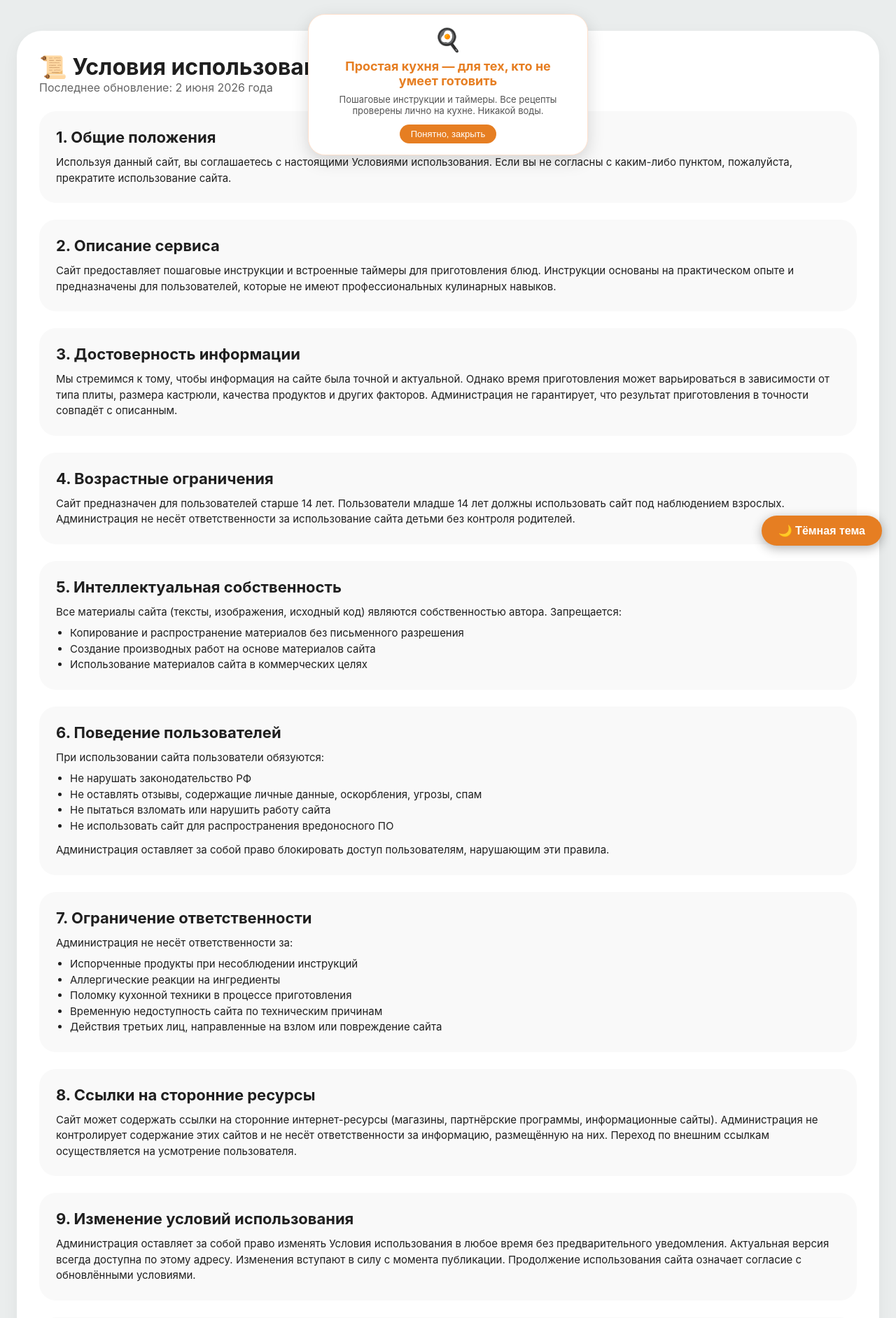
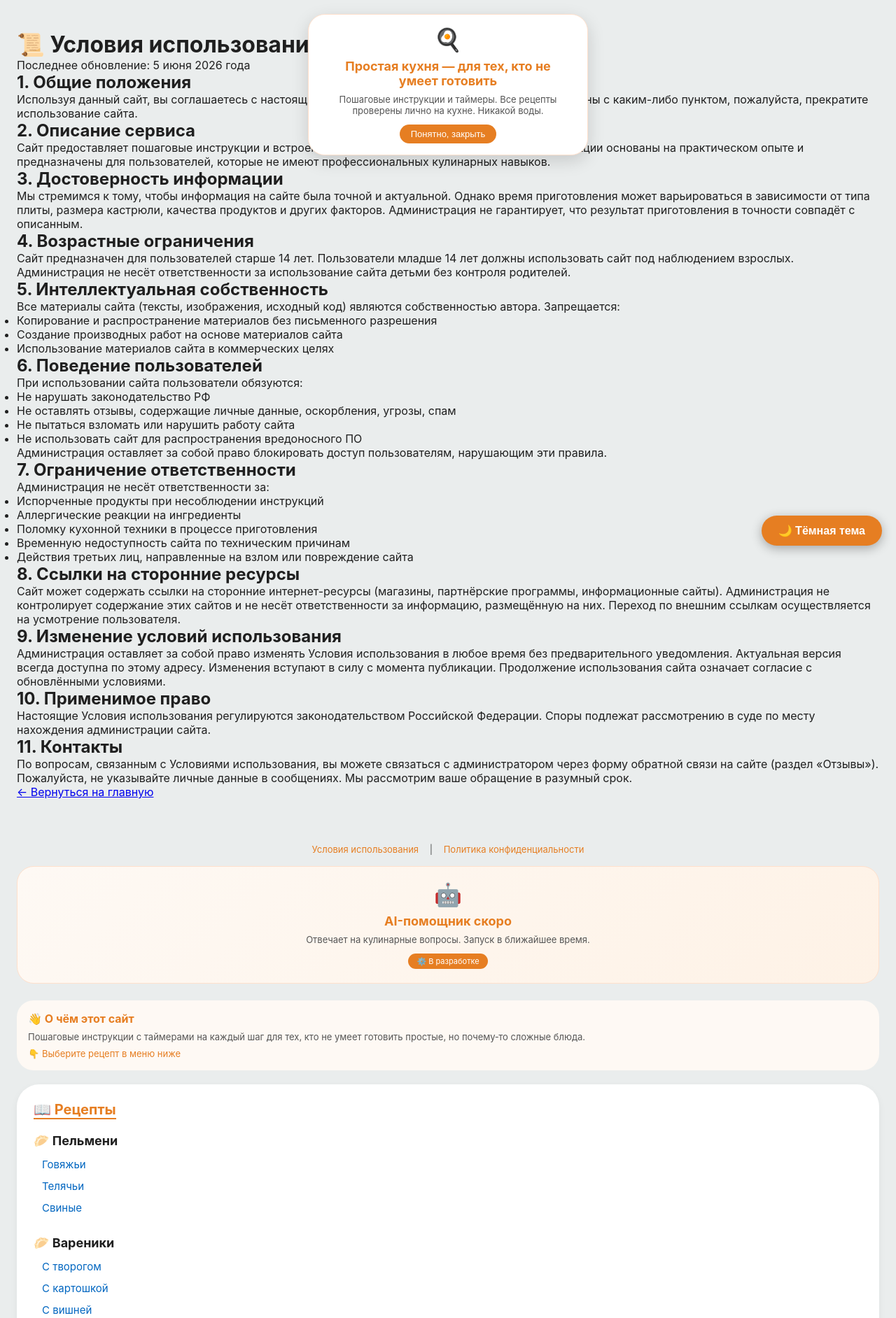
Before and after one commit to levstepansin-ship-it/django_project, a Django app: page /terms/ in a window 1280 px wide. Shown: the top 1884 px of the page at 70% size. Run offline with Django 4.2, Linux system fonts and the light colour scheme.

Commit message:
Update terms.html

```diff
--- a/recipes/templates/recipes/terms.html
+++ b/recipes/templates/recipes/terms.html
@@ -1,86 +1,64 @@
 {% extends "recipes/base.html" %}
 
-{% block title %}Условия использования{% endblock %}
+{% block title %}Условия использования — Wajos{% endblock %}
 
 {% block content %}
-<div class="recipe-area">
-    <h1 style="font-size: 32px;">📜 Условия использования</h1>
-    <p style="color: #666; margin-bottom: 24px;">Последнее обновление: 2 июня 2026 года</p>
+<div class="legal-content">
+    <h1>📜 Условия использования</h1>
+    <p class="legal-date">Последнее обновление: 5 июня 2026 года</p>
 
-    <div style="background: #f9f9f9; border-radius: 24px; padding: 24px; margin-bottom: 24px;">
-        <h2 style="font-size: 22px; margin-bottom: 12px;">1. Общие положения</h2>
-        <p style="font-size: 15px; line-height: 1.5;">Используя данный сайт, вы соглашаетесь с настоящими Условиями использования. Если вы не согласны с каким-либо пунктом, пожалуйста, прекратите использование сайта.</p>
-    </div>
+    <h2>1. Общие положения</h2>
+    <p>Используя данный сайт, вы соглашаетесь с настоящими Условиями использования. Если вы не согласны с каким-либо пунктом, пожалуйста, прекратите использование сайта.</p>
 
-    <div style="background: #f9f9f9; border-radius: 24px; padding: 24px; margin-bottom: 24px;">
-        <h2 style="font-size: 22px; margin-bottom: 12px;">2. Описание сервиса</h2>
-        <p style="font-size: 15px; line-height: 1.5;">Сайт предоставляет пошаговые инструкции и встроенные таймеры для приготовления блюд. Инструкции основаны на практическом опыте и предназначены для пользователей, которые не имеют профессиональных кулинарных навыков.</p>
-    </div>
+    <h2>2. Описание сервиса</h2>
+    <p>Сайт предоставляет пошаговые инструкции и встроенные таймеры для приготовления блюд. Инструкции основаны на практическом опыте и предназначены для пользователей, которые не имеют профессиональных кулинарных навыков.</p>
 
-    <div style="background: #f9f9f9; border-radius: 24px; padding: 24px; margin-bottom: 24px;">
-        <h2 style="font-size: 22px; margin-bottom: 12px;">3. Достоверность информации</h2>
-        <p style="font-size: 15px; line-height: 1.5;">Мы стремимся к тому, чтобы информация на сайте была точной и актуальной. Однако время приготовления может варьироваться в зависимости от типа плиты, размера кастрюли, качества продуктов и других факторов. Администрация не гарантирует, что результат приготовления в точности совпадёт с описанным.</p>
-    </div>
+    <h2>3. Достоверность информации</h2>
+    <p>Мы стремимся к тому, чтобы информация на сайте была точной и актуальной. Однако время приготовления может варьироваться в зависимости от типа плиты, размера кастрюли, качества продуктов и других факторов. Администрация не гарантирует, что результат приготовления в точности совпадёт с описанным.</p>
 
-    <div style="background: #f9f9f9; border-radius: 24px; padding: 24px; margin-bottom: 24px;">
-        <h2 style="font-size: 22px; margin-bottom: 12px;">4. Возрастные ограничения</h2>
-        <p style="font-size: 15px; line-height: 1.5;">Сайт предназначен для пользователей старше 14 лет. Пользователи младше 14 лет должны использовать сайт под наблюдением взрослых. Администрация не несёт ответственности за использование сайта детьми без контроля родителей.</p>
-    </div>
+    <h2>4. Возрастные ограничения</h2>
+    <p>Сайт предназначен для пользователей старше 14 лет. Пользователи младше 14 лет должны использовать сайт под наблюдением взрослых. Администрация не несёт ответственности за использование сайта детьми без контроля родителей.</p>
 
-    <div style="background: #f9f9f9; border-radius: 24px; padding: 24px; margin-bottom: 24px;">
-        <h2 style="font-size: 22px; margin-bottom: 12px;">5. Интеллектуальная собственность</h2>
-        <p style="font-size: 15px; line-height: 1.5;">Все материалы сайта (тексты, изображения, исходный код) являются собственностью автора. Запрещается:</p>
-        <ul style="margin-left: 20px; margin-top: 8px; font-size: 15px; line-height: 1.5;">
+    <h2>5. Интеллектуальная собственность</h2>
+    <p>Все материалы сайта (тексты, изображения, исходный код) являются собственностью автора. Запрещается:</p>
+    <ul>
         <li>Копирование и распространение материалов без письменного разрешения</li>
         <li>Создание производных работ на основе материалов сайта</li>
         <li>Использование материалов сайта в коммерческих целях</li>
     </ul>
-    </div>
 
-    <div style="background: #f9f9f9; border-radius: 24px; padding: 24px; margin-bottom: 24px;">
-        <h2 style="font-size: 22px; margin-bottom: 12px;">6. Поведение пользователей</h2>
-        <p style="font-size: 15px; line-height: 1.5;">При использовании сайта пользователи обязуются:</p>
-        <ul style="margin-left: 20px; margin-top: 8px; font-size: 15px; line-height: 1.5;">
+    <h2>6. Поведение пользователей</h2>
+    <p>При использовании сайта пользователи обязуются:</p>
+    <ul>
         <li>Не нарушать законодательство РФ</li>
         <li>Не оставлять отзывы, содержащие личные данные, оскорбления, угрозы, спам</li>
         <li>Не пытаться взломать или нарушить работу сайта</li>
         <li>Не использовать сайт для распространения вредоносного ПО</li>
     </ul>
-        <p style="font-size: 15px; line-height: 1.5; margin-top: 12px;">Администрация оставляет за собой право блокировать доступ пользователям, нарушающим эти правила.</p>
-    </div>
+    <p>Администрация оставляет за собой право блокировать доступ пользователям, нарушающим эти правила.</p>
 
-    <div style="background: #f9f9f9; border-radius: 24px; padding: 24px; margin-bottom: 24px;">
-        <h2 style="font-size: 22px; margin-bottom: 12px;">7. Ограничение ответственности</h2>
-        <p style="font-size: 15px; line-height: 1.5;">Администрация не несёт ответственности за:</p>
-        <ul style="margin-left: 20px; margin-top: 8px; font-size: 15px; line-height: 1.5;">
+    <h2>7. Ограничение ответственности</h2>
+    <p>Администрация не несёт ответственности за:</p>
+    <ul>
         <li>Испорченные продукты при несоблюдении инструкций</li>
         <li>Аллергические реакции на ингредиенты</li>
         <li>Поломку кухонной техники в процессе приготовления</li>
         <li>Временную недоступность сайта по техническим причинам</li>
         <li>Действия третьих лиц, направленные на взлом или повреждение сайта</li>
     </ul>
-    </div>
 
-    <div style="background: #f9f9f9; border-radius: 24px; padding: 24px; margin-bottom: 24px;">
-        <h2 style="font-size: 22px; margin-bottom: 12px;">8. Ссылки на сторонние ресурсы</h2>
-        <p style="font-size: 15px; line-height: 1.5;">Сайт может содержать ссылки на сторонние интернет-ресурсы (магазины, партнёрские программы, информационные сайты). Администрация не контролирует содержание этих сайтов и не несёт ответственности за информацию, размещённую на них. Переход по внешним ссылкам осуществляется на усмотрение пользователя.</p>
-    </div>
+    <h2>8. Ссылки на сторонние ресурсы</h2>
+    <p>Сайт может содержать ссылки на сторонние интернет-ресурсы (магазины, партнёрские программы, информационные сайты). Администрация не контролирует содержание этих сайтов и не несёт ответственности за информацию, размещённую на них. Переход по внешним ссылкам осуществляется на усмотрение пользователя.</p>
 
-    <div style="background: #f9f9f9; border-radius: 24px; padding: 24px; margin-bottom: 24px;">
-        <h2 style="font-size: 22px; margin-bottom: 12px;">9. Изменение условий использования</h2>
-        <p style="font-size: 15px; line-height: 1.5;">Администрация оставляет за собой право изменять Условия использования в любое время без предварительного уведомления. Актуальная версия всегда доступна по этому адресу. Изменения вступают в силу с момента публикации. Продолжение использования сайта означает согласие с обновлёнными условиями.</p>
-    </div>
+    <h2>9. Изменение условий использования</h2>
+    <p>Администрация оставляет за собой право изменять Условия использования в любое время без предварительного уведомления. Актуальная версия всегда доступна по этому адресу. Изменения вступают в силу с момента публикации. Продолжение использования сайта означает согласие с обновлёнными условиями.</p>
 
-    <div style="background: #f9f9f9; border-radius: 24px; padding: 24px; margin-bottom: 24px;">
-        <h2 style="font-size: 22px; margin-bottom: 12px;">10. Применимое право</h2>
-        <p style="font-size: 15px; line-height: 1.5;">Настоящие Условия использования регулируются законодательством Российской Федерации. Споры подлежат рассмотрению в суде по месту нахождения администрации сайта.</p>
-    </div>
+    <h2>10. Применимое право</h2>
+    <p>Настоящие Условия использования регулируются законодательством Российской Федерации. Споры подлежат рассмотрению в суде по месту нахождения администрации сайта.</p>
 
-    <div style="background: #f9f9f9; border-radius: 24px; padding: 24px; margin-bottom: 24px;">
-        <h2 style="font-size: 22px; margin-bottom: 12px;">11. Контакты</h2>
-        <p style="font-size: 15px; line-height: 1.5;">По вопросам, связанным с Условиями использования, вы можете связаться с администратором через форму обратной связи на сайте (раздел «Отзывы»). Пожалуйста, не указывайте личные данные в сообщениях. Мы рассмотрим ваше обращение в разумный срок.</p>
-    </div>
+    <h2>11. Контакты</h2>
+    <p>По вопросам, связанным с Условиями использования, вы можете связаться с администратором через форму обратной связи на сайте (раздел «Отзывы»). Пожалуйста, не указывайте личные данные в сообщениях. Мы рассмотрим ваше обращение в разумный срок.</p>
 
-    <a href="{% url 'index' %}" style="background: #e67e22; color: white; padding: 10px 24px; border-radius: 40px; text-decoration: none; display: inline-block; margin-top: 20px;">← Вернуться на главную</a>
+    <a href="{% url 'index' %}" class="legal-back-btn">← Вернуться на главную</a>
 </div>
 {% endblock %}
```
Lines whose indentation alone changed are shown as unchanged.
